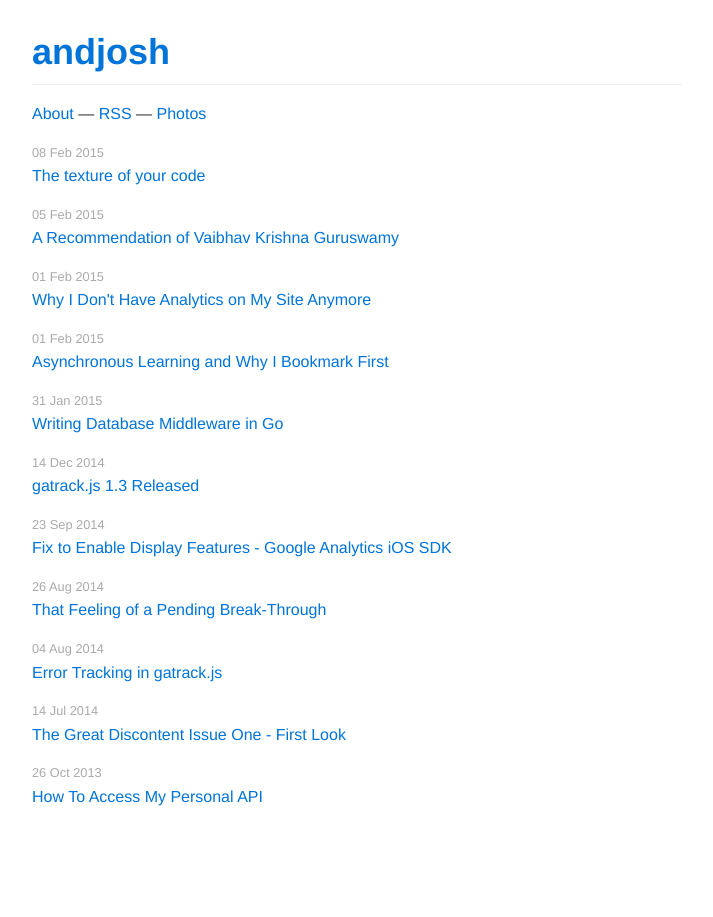
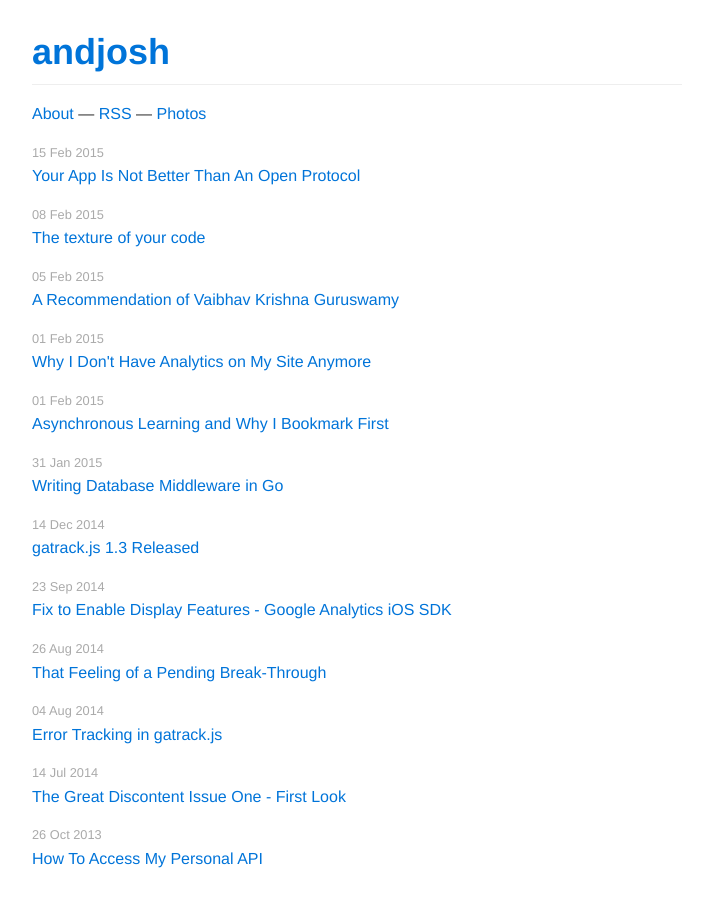
Before and after one commit to joshbeckman/andjosh.github.io, a Jekyll site: the page built from index.html, in a window 1280 px wide. Shown: the whole page, without its empty margins (283-996 px from the left). Built offline with Jekyll 4.4.1, drawn with Linux system fonts in a browser that asks for light colours; Markdown is read by kramdown in place of the engine named in the settings; some of the changed lines change nothing that is shown.

Commit message:
Apps and open protocols
Also, added a space to post links

```diff
--- a/_layouts/post.html
+++ b/_layouts/post.html
@@ -14,7 +14,7 @@ layout: default
     <h5>Related Posts</h5>
     <ul class="posts">
       {% for post in site.related_posts limit:2 %}
-        <li><span>{{ post.date | date_to_string }}</span><a href="{{ post.url }}">{{ post.title }}</a></li>
+        <li><span>{{ post.date | date_to_string }}</span> <a href="{{ post.url }}">{{ post.title }}</a></li>
       {% endfor %}
     </ul>
     <h2 class="site-title">
--- /dev/null
+++ b/_posts/2015-02-15-using-open-protocols.md
@@ -0,0 +1,15 @@
+---
+layout: post
+title: Your App Is Not Better Than An Open Protocol
+tags:
+- App Architecture
+---
+Open protocols power the web. They should be powering the interactions to your next application, too. RSS, SMS, plaintext-email, HTML5 - these are the easiest, fastest ways to get users into your system. Open protocols are the lowest barriers to entry. Your potential users already have them and know exactly how to use them!
+
+When Twitter was gathering steam back in 2009-10, it did so because [tweeting was done via SMS](https://blog.twitter.com/2010/introducing-fast-follow-and-other-sms-tips) and not over a proprietary interface. Everyone was getting a feature-phone. [WhatsApp emulates simple SMS paradigms](http://www.whatsapp.com) to gain traction and meet basic needs. GitHub [allows for RSS access to repos, users, and issues](https://help.github.com/articles/viewing-your-feeds/) so you don't have to log in or open a browser to be updated. The best services don't require a visit to the website to be notified. I can reply on Slack and Trello via email notifications.
+
+To lay this all out, it seems that some applications are forgoing open standards. To wit, [Flipboard just announced their migration to full-canvas](http://engineering.flipboard.com/2015/02/mobile-web/), leaving text behind and rendering the full context within a canvas. The problem with this should be apparent. It completely eschews accessibility. It seems antithetical to widespread adoption. Twitter left its RSS profile-feeds behind, and [LinkedIn is walling the garden](http://stopusinglinkedin.com).
+
+When I built out the access points for [Narro](http://narro.co), I made sure to include open protocols. It's built first and foremost around RSS/podcast feed syndication, which means that every iOS user (at least) already has built-in support for offline access. Every email sent includes a plaintext version. The vanilla JavaScript bookmarklet runs on every browser.
+
+Why should anyone learn your new app flow? If I can do it all in email, let me do it there. If I can do it all in text messages, let me. Open protocols are easy for you to build into your next application, and your users are already there.
--- a/index.html
+++ b/index.html
@@ -11,6 +11,6 @@ layout: default
 </div>
 <ul class="posts">
   {% for post in site.posts %}
-    <li><span>{{ post.date | date_to_string }}</span><a href="{{ post.url }}">{{ post.title }}</a></li>
+    <li><span>{{ post.date | date_to_string }}</span> <a href="{{ post.url }}">{{ post.title }}</a></li>
   {% endfor %}
 </ul>
```
